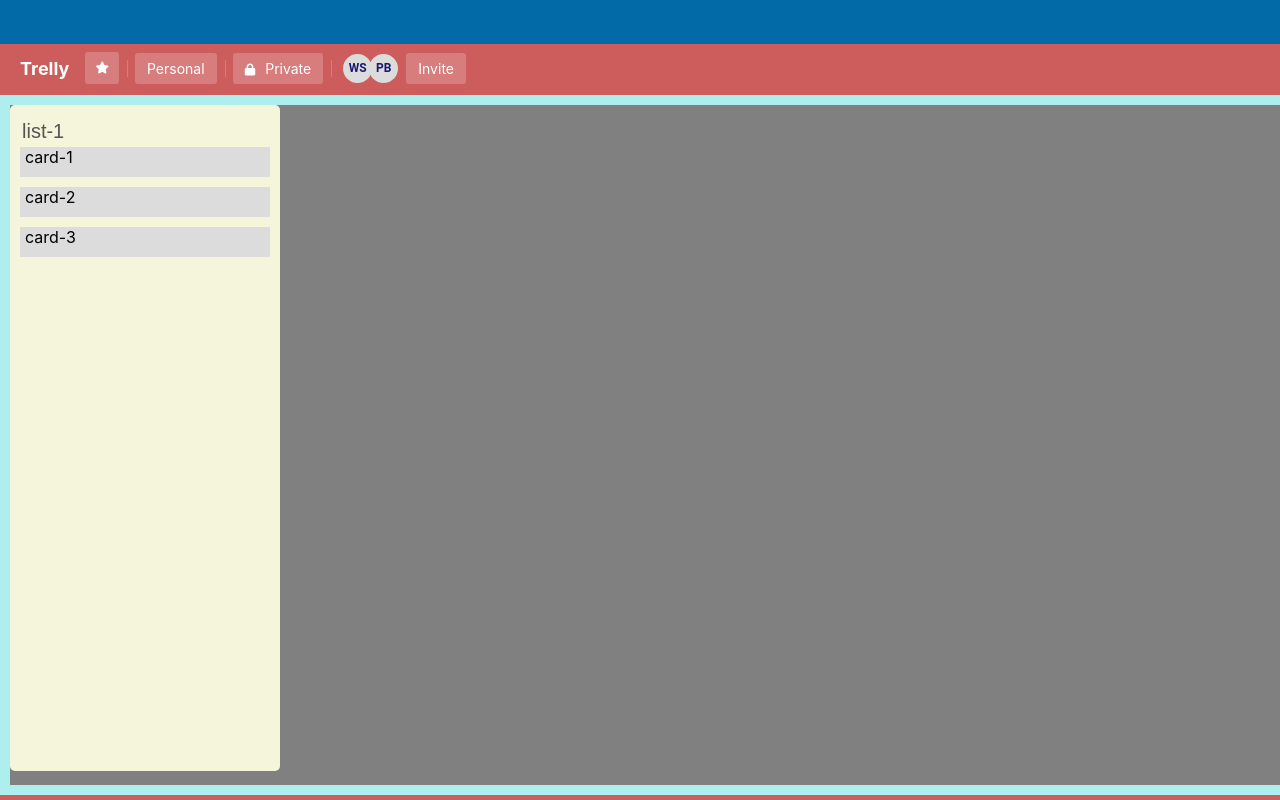
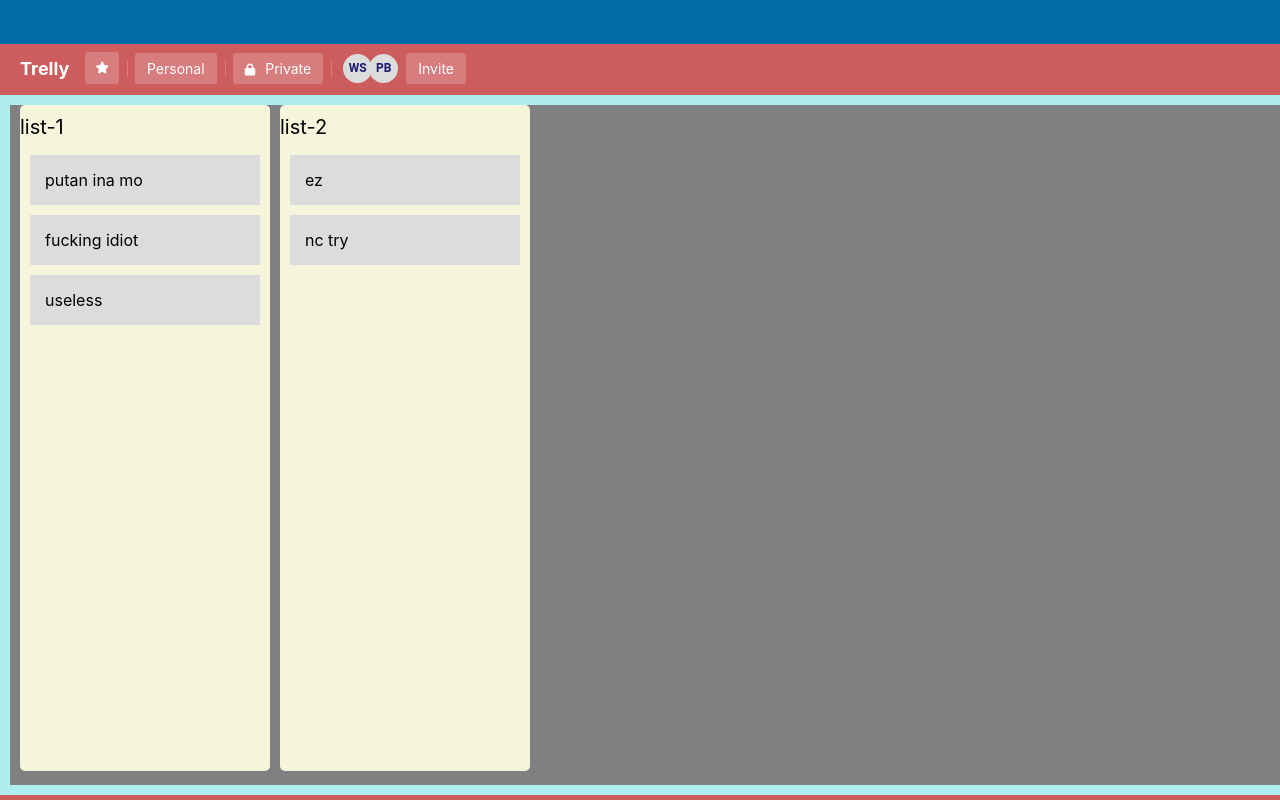
Before and after one commit to See-you-at-Germany-Corp/Trelly-front-end, a React (Create React App) app: page /1/1 in a window 1280 px wide. Built offline with nearby package versions, Linux system fonts and the light colour scheme.

Commit message:
beautiful dnd finish

```diff
--- a/src/components/list-group/board-card.js
+++ b/src/components/list-group/board-card.js
@@ -9,15 +9,17 @@ import { BoardContext } from '../../context/board-context/board-context'
 export default function Card(props) {
     const { boardState, boardDispatch } = useContext(BoardContext)
 
+    const card = boardState.card[props.cardId]
+
     return (
         <Draggable draggableId={props.cardId} index={props.cardIndex}>
-            {(provided, snapshot) => (
+            {provided => (
                 <StyledCard
                     ref={provided.innerRef}
                     {...provided.draggableProps}
                     {...provided.dragHandleProps}
                 >
-                    {props.cardId}
+                    {card.title}
                 </StyledCard>
             )}
         </Draggable>
@@ -25,9 +27,10 @@ export default function Card(props) {
 }
 
 const StyledCard = styled.div`
-    min-height: 30px;
-    padding-left: 5px;
-    padding-right: 5px;
+    min-height: 20px;
+
+    padding: 15px;
+    vertical-align: middle;
     margin-bottom: 10px;
     background-color: gainsboro;
 `
--- a/src/components/list-group/board-list.js
+++ b/src/components/list-group/board-list.js
@@ -11,14 +11,26 @@ export default function List(props) {
 
     const list = boardState.list[props.listId]
 
+    // console.log('board list', props.listId);
+
     return (
-        <StyledList>
-            <TextName disabled={true} value={list.id} />
-            <Droppable droppableId={props.listId}>
+        <Draggable draggableId={props.listId} index={props.index}>
+            {(provided, snapshot) => (
+                <StyledList
+                    ref={provided.innerRef}
+                    {...provided.draggableProps}
+                >
+                    <TextName {...provided.dragHandleProps}>
+                        {/* <input value={list.id}/> */}
+                        {props.listId}
+                    </TextName>
+
+                    <Droppable droppableId={props.listId} type='card'>
                         {(provided, snapshot) => (
                             <CardList
                                 ref={provided.innerRef}
                                 {...provided.droppableProps}
+                                isDraggingOver={snapshot.isDraggingOver}
                             >
                                 {list.cardIds.map((cardId, index) => <Card cardId={cardId} cardIndex={index} key={cardId} />)}
                                 {provided.placeholder}
@@ -26,6 +38,8 @@ export default function List(props) {
                         )}
                     </Droppable>
                 </StyledList>
+            )}
+        </Draggable>
     )
 }
 
@@ -34,25 +48,21 @@ const StyledList = styled.div`
     max-width: 280px;
     max-height: 95%;
 
-    z-index: 1;
-
-    padding: 10px;
+    padding-top: 10px;
+    padding-bottom: 10px;
     border-radius: 5px;
     margin-right: 10px;
     background-color: beige;
 `
 
-const TextName = styled.input`
+const TextName = styled.div`
     width: 200px;
     height: 30px;
     font-size: 20px;
-
-    :disabled {
-        border: 0;
-        background-color: transparent;
-    }
 `
 
 const CardList = styled.div`
-    width: 100%;
+    width: calc(100% - 20px);
+    padding: 10px;
+    background-color: ${props => props.isDraggingOver ? 'green' : 'transparent'}
 `
--- a/src/components/list-group/index.js
+++ b/src/components/list-group/index.js
@@ -1,35 +1,71 @@
-import React, { useContext } from 'react'
+import React, { useContext, useState } from 'react'
 import styled from 'styled-components';
 
 import List from './board-list'
 import { BoardContext } from '../../context/board-context/board-context'
-import { DragDropContext } from 'react-beautiful-dnd';
+import { DragDropContext, Droppable } from 'react-beautiful-dnd';
 
 export default function ListGroup(props) {
     const { boardState, boardDispatch } = useContext(BoardContext)
+    const [state, setstate] = useState('blue')
 
     const onDragEnd = result => {
-        console.log(result);
-
         if (!result.destination) return
 
+        if (result.type === 'card') {
+            if (result.destination.droppableId === result.source.droppableId) {
                 boardDispatch({
                     type: 'MOVE_CARDS_IN_LIST',
                     obj: boardState.list[result.source.droppableId].cardIds,
-            source: result.source.index,
-            dest: result.destination.index,
+                    sourceIndex: result.source.index,
+                    destIndex: result.destination.index,
                     listId: result.source.droppableId
                 })
+                return
+            }
+
+            boardDispatch({
+                type: 'MOVE_CARDS_OVER_LIST',
+                source: result.source,
+                dest: result.destination,
+                item: result.draggableId
+            })
+        }
+        else {
+            boardDispatch({
+                type: 'MOVE_LIST',
+                sourceIndex: result.source.index,
+                destIndex: result.destination.index,
+            })
+        }
     }
 
     return (
         <BoardBody>
             <DragDropContext onDragEnd={onDragEnd}>
-                <StyledListContainer>
+                <Droppable
+                    droppableId="list-group"
+                    direction="horizontal"
+                    type="list"
+                >
+                    {provided => (
+                        <StyledListContainer
+                            ref={provided.innerRef}
+                            {...provided.droppableProps}
+                        >
                             {
-                        boardState.listOrder.map((listId, index) => (<List listId={listId} key={`list${index}`} />))
+                                boardState.listOrder.map((listId, index) => (
+                                    <List
+                                        key={`${listId}`}
+                                        listId={listId}
+                                        index={index}
+                                    />
+                                ))
                             }
+                            {provided.placeholder}
                         </StyledListContainer>
+                    )}
+                </Droppable>
             </DragDropContext>
         </BoardBody>
     )
@@ -39,7 +75,7 @@ const StyledListContainer = styled.div`
     height: calc(90vh - 40px);
     max-width: calc(100vw - 10px);
 
-    padding: 10;
+    padding-left: 10px;
     margin: 10px 0px 10px 10px;
 
     display: flex;
--- a/src/context/board-context/board-context.js
+++ b/src/context/board-context/board-context.js
@@ -1,20 +1,29 @@
 import React, { useReducer, createContext } from 'react'
 import { mockupData } from './mockup-board'
-import move from '../../function/moveObject'
+import { moveItem, insertItem, deleteItem } from '../../function/moveCard'
 
 const BoardContext = createContext({})
 
 const boardReducer = (state, action) => {
     switch (action.type) {
         case 'MOVE_CARDS_IN_LIST':
-            const newCardIds = move(action.obj, action.source, action.dest)
-            const newState = { ...state }
+            const newCardIds = moveItem(state.list[action.listId].cardIds, action.sourceIndex, action.destIndex)
+            state.list[action.listId].cardIds = newCardIds
+            return state
+        case 'MOVE_CARDS_OVER_LIST':
+            let source = action.source
+            let dest = action.dest
+            deleteItem(state.list[source.droppableId].cardIds, source.index)
+            insertItem(state.list[dest.droppableId].cardIds, dest.index, action.item)
+            return state
+        case 'MOVE_LIST':
+            console.log('movelist');
 
-            newState.list[action.listId].cardIds = newCardIds
-
-            return newState
+            const newListOrder = moveItem(state.listOrder, action.sourceIndex, action.destIndex)
+            state.listOrder = newListOrder
+            return state
         default:
-            return state;
+            return state
     }
 }
 
--- a/src/context/board-context/mockup-board.js
+++ b/src/context/board-context/mockup-board.js
@@ -11,9 +11,14 @@ export const mockupData = {
             id: 'list-1',
             title: 'First',
             cardIds: ['card-1', 'card-2', 'card-3',]
+        },
+        'list-2': {
+            id: 'list-2',
+            title: 'Second',
+            cardIds: ['card-4', 'card-5']
         }
     },
 
     // For re-order
-    listOrder: ['list-1'],
+    listOrder: ['list-1', 'list-2'],
 }
--- a/src/function/moveObject.js
+++ b/src/function/moveCard.js
@@ -27,7 +27,7 @@
 ]
 moveObj(testList, 1, -1)*/
 
-export default function moveObj(obj, source, dest) {
+function moveItem(obj, source, dest) {
     if (source < dest) {
         const [before, center, after] = [obj.slice(0, source), obj.slice(source + 1, dest + 1), obj.slice(dest + 1)]
         return [...before, ...center, obj[source], ...after]
@@ -37,3 +37,13 @@ export default function moveObj(obj, source, dest) {
         return [...before, obj[source], ...center, ...after]
     }
 }
+
+function insertItem(obj, index, item) {
+    return obj.splice(index, 0, item)
+}
+
+function deleteItem(obj, index) {
+    return obj.splice(index, 1)
+}
+
+export { moveItem, insertItem, deleteItem }
```
Lines whose indentation alone changed are shown as unchanged.
